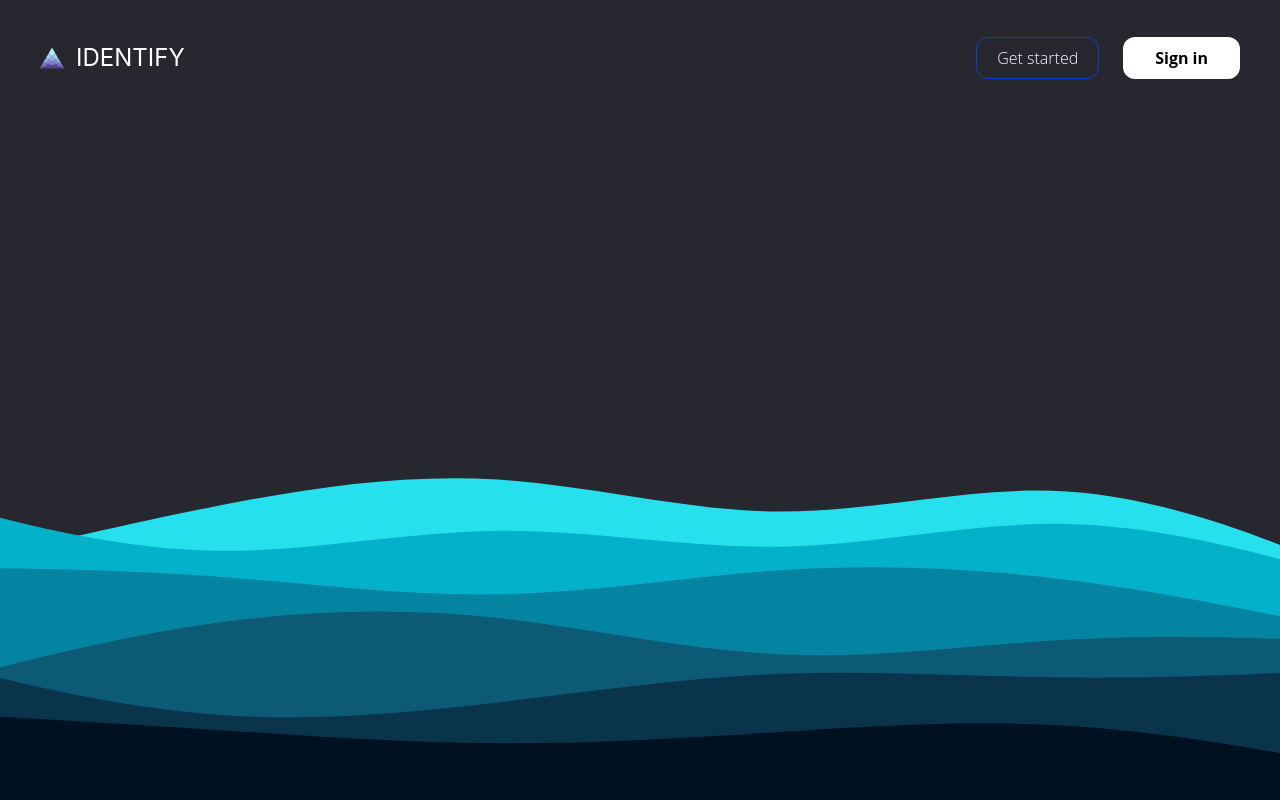
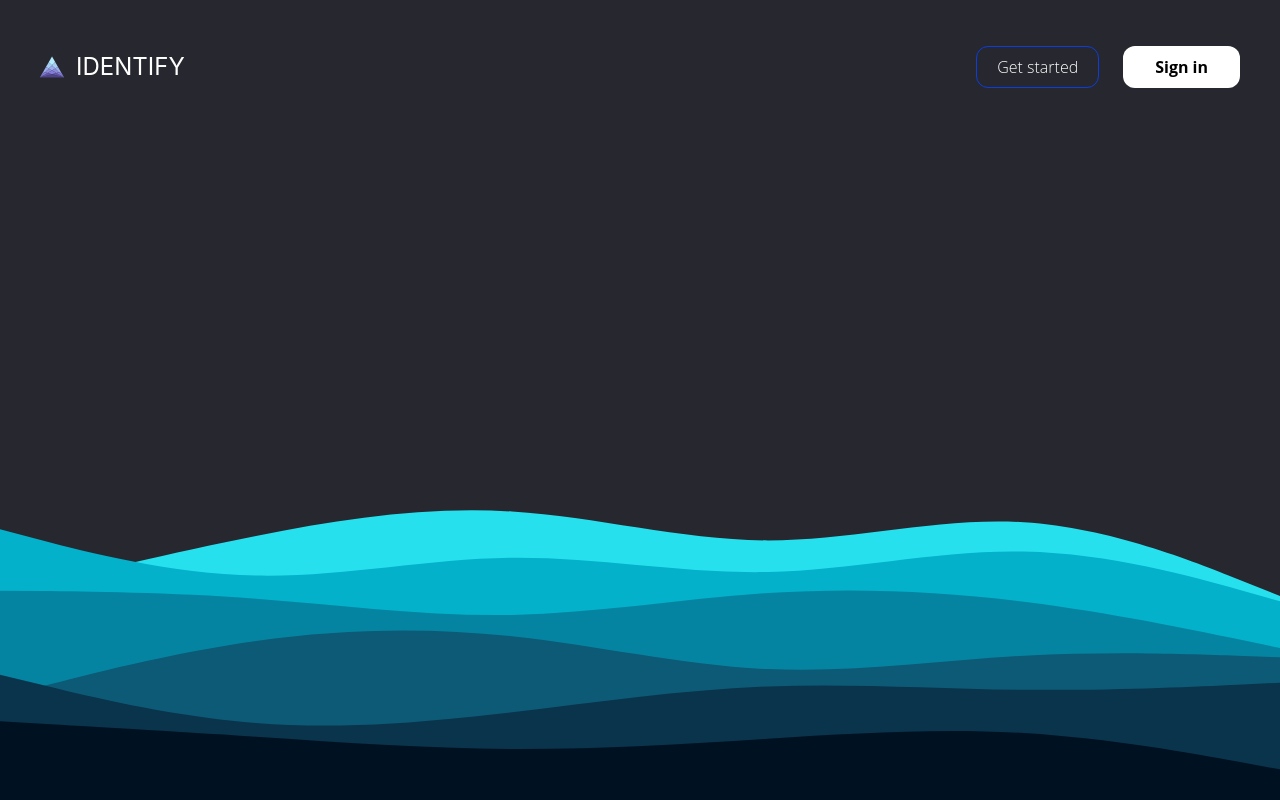
Before and after one commit to KazutoMartin/IDentify, a React (Create React App) app in the folder front/identify/: page / in a window 1280 px wide. Built offline with nearby package versions, Linux system fonts and the light colour scheme.

Commit message:
waves svg added

```diff
--- a/front/identify/src/containers/LandingPage.jsx
+++ b/front/identify/src/containers/LandingPage.jsx
@@ -5,8 +5,16 @@ function LandingPage() {
   return (
     <div className="flex flex-col bg-background h-screen w-screen">
       <Navbar />
-      <div className="w-screen h-full">
-        <div className="h-full w-full absolute bottom-0 bg-wave bg-no-repeat bg-center bg-cover"></div>
+      <div className="w-screen h-1/4">
+      <p className="text-white fixed bottom-10 z-0">hhhhhhhh<br/>hhhhhhhhh</p>
+      <svg className="fixed bottom-0" xmlns="http://www.w3.org/2000/svg" version="1.1" viewBox="0 0 960 540">
+        <path d="m0 386 32-7.8c32-7.9 96-23.5 160-36.2s128-22.3 192-18.3 128 21.6 192 21.6 128-17.6 192-13.6 128 29.6 160 42.5l32 12.8v154h-32-160-192-192-192-160-32z" fill="#26e0ed"/>
+        <path d="m0 337 32 8.3c32 8.4 96 25 160 26.4 64 1.3 128-12.7 192-13.4 64-0.6 128 12 192 10.7s128-16.7 192-15.3c64 1.3 128 19.3 160 28.3l32 9v150h-32-160-192-192-192-160-32z" fill="#04b1ca"/>
+        <path d="m0 383 32 0.3c32 0.4 96 1 160 5.7s128 13.3 192 12.2c64-1.2 128-12.2 192-16.4 64-4.1 128-1.5 192 6.5s128 21.4 160 28l32 6.7v115h-32-160-192-192-192-160-32z" fill="#0584a2"/>
+        <path d="m0 463 32-8.3c32-8.4 96-25 160-34s128-10.4 192-3.5c64 6.8 128 21.8 192 24.6 64 2.9 128-6.5 192-10s128-1.1 160 0l32 1.2v108h-32-160-192-192-192-160-32z" fill="#0d5a77"/>
+        <path d="m0 446 32 7.8c32 7.9 96 23.5 160 28.5s128-0.6 192-8.1 128-16.9 192-19.4 128 1.9 192 2.5c64 0.7 128-2.3 160-3.8l32-1.5v89h-32-160-192-192-192-160-32z" fill="#0a344c"/>
+        <path className="z-10" d="m0 481 32 1.8c32 1.9 96 5.5 160 9.7s128 8.8 192 9.2c64 0.3 128-3.7 192-7.7s128-8 192-4.2c64 3.9 128 15.5 160 21.4l32 5.8v24h-32-160-192-192-192-160-32z" fill="#012"/>
+      </svg>
       </div>
     </div>
   );
```
